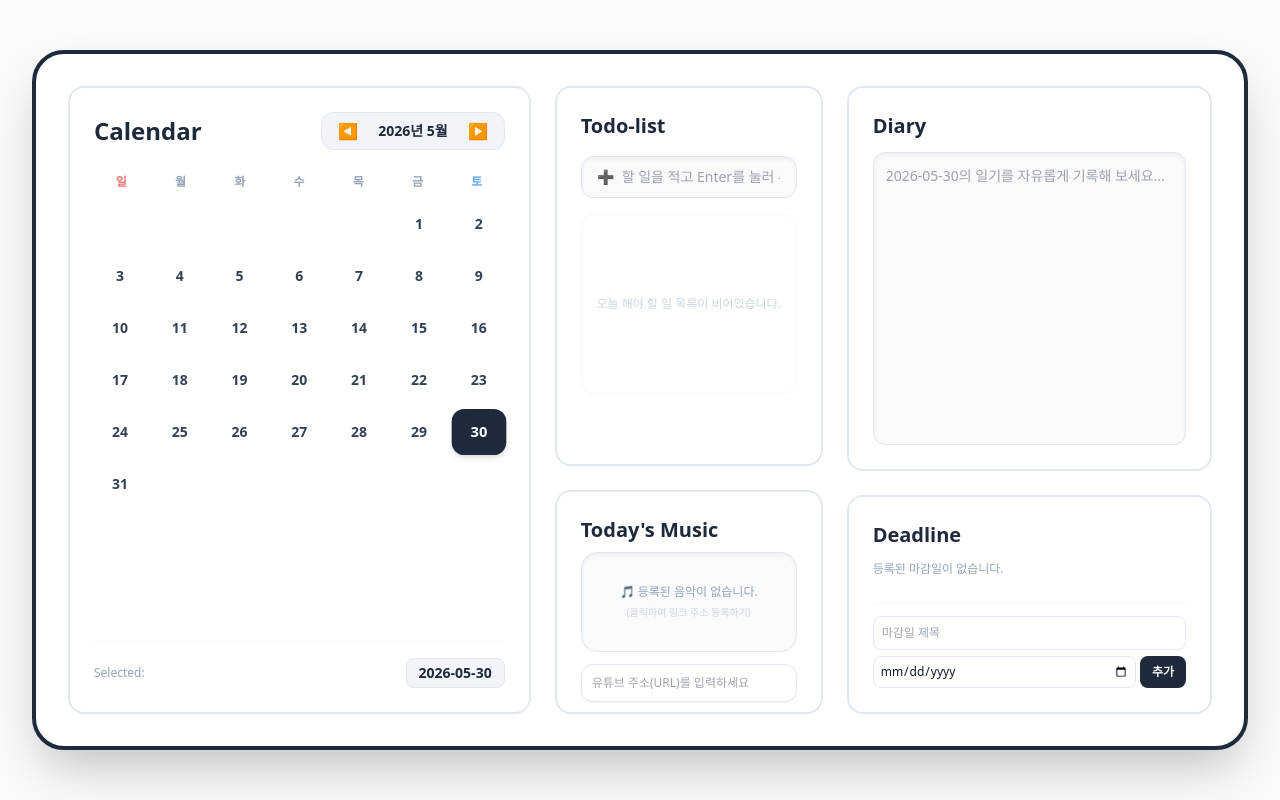
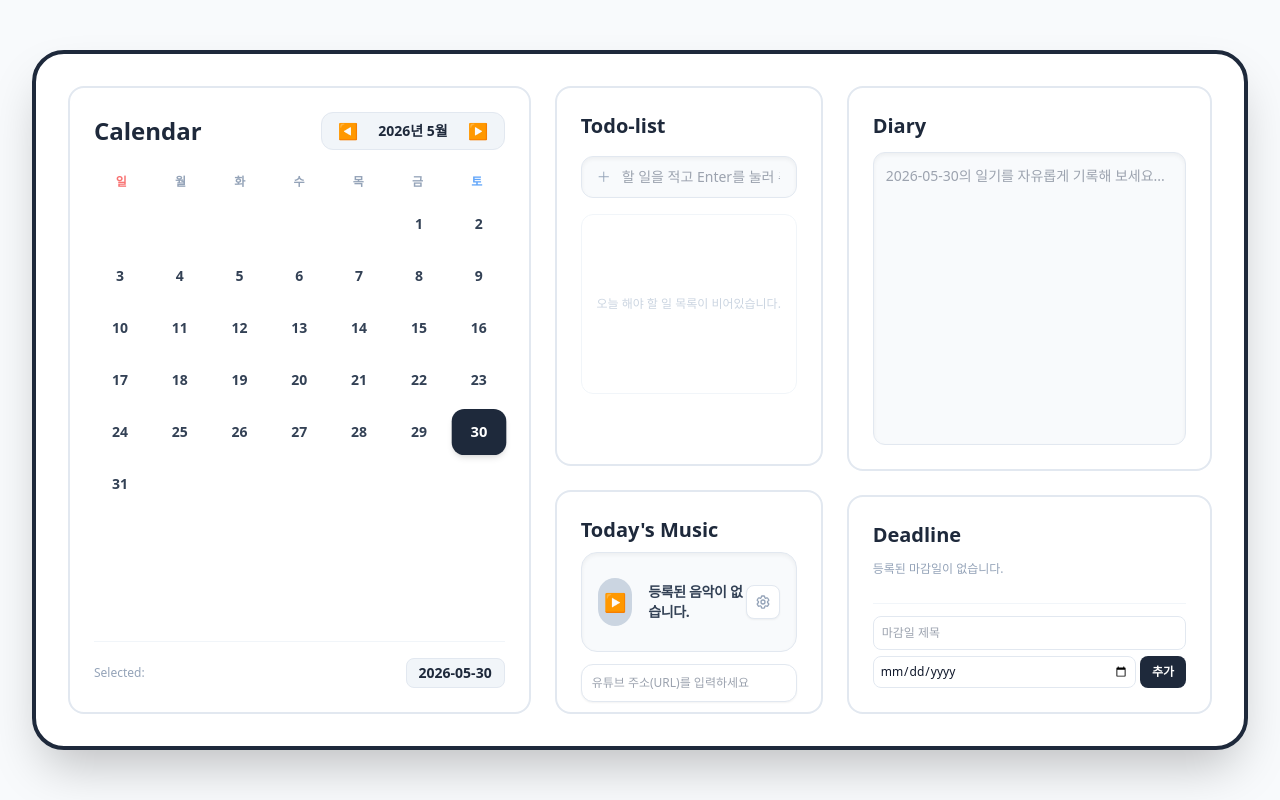
Before and after one commit to ch1030216/cs-assignment2, a Next.js app: page / in a window 1280 px wide. Built offline with nearby package versions, Linux system fonts and the light colour scheme.

Commit message:
fix: todo bug&music ui

```diff
--- a/src/app/components/MusicPlayer.jsx
+++ b/src/app/components/MusicPlayer.jsx
@@ -8,7 +8,6 @@ export default function MusicPlayer({ selectedDate, musicData, setMusicData }) {
   const [isPlaying, setIsPlaying] = useState(false);
   const iframeRef = useRef(null);
 
-  // 날짜가 바뀌면 재생 상태 초기화
   useEffect(() => {
     setIsPlaying(false);
   }, [selectedDate]);
@@ -40,19 +39,22 @@ export default function MusicPlayer({ selectedDate, musicData, setMusicData }) {
 
   const embedUrl = getYoutubeEmbedUrl(currentLink);
 
-  // 오디오 컨트롤을 위해 유튜브 iframe을 제어하는 함수
   const togglePlay = () => {
     if (!embedUrl || !iframeRef.current) return;
-
     const command = isPlaying ? '{"event":"command","func":"pauseVideo","args":[]}' : '{"event":"command","func":"playVideo","args":[]}';
     iframeRef.current.contentWindow.postMessage(command, "*");
     setIsPlaying(!isPlaying);
   };
 
+  // 링크 주소에서 비디오 ID나 핵심 문구만 추출하여 제목처럼 보여주는 함수
+  const getMusicTitle = () => {
+    if (!currentLink) return "등록된 음악이 없습니다.";
+    if (isPlaying) return "🎵 지정된 음악 재생 중";
+    return "⏱️ 음악 재생 대기 중";
+  };
+
   return (
     <div className="flex flex-col gap-3 w-full h-full justify-between relative">
-
-      {/* 실제 유튜브 화면은 크기를 0으로 만들어 소리만 나게 숨김 처리 */}
       {embedUrl && (
         <div className="w-0 h-0 absolute opacity-0 pointer-events-none">
           <iframe
@@ -63,57 +65,55 @@ export default function MusicPlayer({ selectedDate, musicData, setMusicData }) {
         </div>
       )}
 
-      {/* 메인 플레이어 카드 디자인 */}
       <div className="flex-1 bg-slate-50 border border-slate-200 rounded-2xl flex items-center justify-between p-4 shadow-inner min-h-[100px]">
-        {embedUrl ? (
         <div className="flex items-center justify-between w-full">
-            {/* 왼쪽: 재생 컨트롤 상태 및 음악 안내 */}
-            <div className="flex items-center gap-3">
+          <div className="flex items-center gap-4">
             <button
               onClick={togglePlay}
-                className={`w-12 h-12 rounded-full flex items-center justify-center text-white font-bold text-lg transition-transform active:scale-95 ${
-                  isPlaying ? "bg-red-500 hover:bg-red-600" : "bg-emerald-500 hover:bg-emerald-600"
+              disabled={!embedUrl}
+              className={`w-12 h-12 rounded-full flex items-center justify-center text-white font-bold text-lg transition-all active:scale-95 ${
+                !embedUrl
+                  ? "bg-slate-300 cursor-not-allowed"
+                  : isPlaying
+                    ? "bg-red-500 hover:bg-red-600 shadow-md"
+                    : "bg-emerald-500 hover:bg-emerald-600 shadow-md"
               }`}
             >
               {isPlaying ? "⏸" : "▶"}
             </button>
             <div className="flex flex-col">
-                <span className="text-sm font-bold text-slate-700">
-                  {isPlaying ? "오늘의 배경음악 재생 중" : "음악 대기 중"}
+              <span className="text-sm font-bold text-slate-700 tracking-tight">
+                {getMusicTitle()}
               </span>
-                <span className="text-xs text-slate-400">Audio Only Mode</span>
             </div>
           </div>
 
-            {/* 오른쪽: 주소창 토글 톱니바퀴 버튼 */}
+          {/* 깔끔한 모던 스타일 SVG 설정 톱니바퀴 아이콘 버튼 */}
           <button
             onClick={() => setShowInput(!showInput)}
-              className="text-slate-400 hover:text-slate-600 text-xl p-2 transition-colors"
+            className={`p-2 rounded-lg border transition-all ${
+              showInput
+                ? "bg-slate-800 text-white border-slate-800"
+                : "bg-white text-slate-400 hover:text-slate-600 border-slate-200 shadow-sm"
+            }`}
             title="링크 수정"
           >
-              ⚙️
+            <svg xmlns="http://www.w3.org/2000/svg" fill="none" viewBox="0 0 24 24" strokeWidth={2} stroke="currentColor" className="w-4 h-4">
+              <path strokeLinecap="round" strokeLinejoin="round" d="M9.594 3.94c.09-.542.56-.94 1.11-.94h2.593c.55 0 1.02.398 1.11.94l.213 1.281c.063.374.313.686.645.87.074.04.147.083.22.127.324.196.72.257 1.075.124l1.217-.456a1.125 1.125 0 0 1 1.37.49l1.296 2.247a1.125 1.125 0 0 1-.26 1.43l-1.003.767a1.123 1.123 0 0 0-.417 1.03c.004.074.006.148.006.222 0 .074-.002.148-.006.222a1.123 1.123 0 0 0 .417 1.03l1.003.767a1.125 1.125 0 0 1 .26 1.43l-1.296 2.247a1.125 1.125 0 0 1-1.37.49l-1.216-.456a1.125 1.125 0 0 0-1.075.124c-.073.044-.146.087-.22.128c-.332.183-.582.495-.645.869l-.213 1.28c-.09.543-.56.941-1.11.941h-2.594c-.55 0-1.02-.398-1.11-.94l-.213-1.281a1.125 1.125 0 0 0-.646-.87c-.074-.04-.147-.083-.22-.127a1.125 1.125 0 0 0-1.074-.124l-1.217.456a1.125 1.125 0 0 1-1.37-.49l-1.296-2.247a1.125 1.125 0 0 1 .26-1.43l1.003-.767a1.122 1.122 0 0 0 .417-1.03c-.004-.074-.006-.148-.006-.222 0-.074.002-.148.006-.222a1.122 1.122 0 0 0-.417-1.03l-1.003-.767a1.125 1.125 0 0 1-.26-1.43l1.296-2.247a1.125 1.125 0 0 1 1.37-.49l1.216.456c.356.133.751.072 1.076-.124.072-.041.146-.084.218-.128c.332-.183.582-.495.646-.869l.214-1.28Z" />
+              <path strokeLinecap="round" strokeLinejoin="round" d="M15 12a3 3 0 1 1-6 0 3 3 0 0 1 6 0Z" />
+            </svg>
           </button>
         </div>
-        ) : (
-          <div
-            onClick={() => setShowInput(true)}
-            className="w-full h-full flex flex-col items-center justify-center text-xs text-slate-400 font-medium cursor-pointer hover:bg-slate-100/50 rounded-xl transition-colors gap-1"
-          >
-            <span>🎵 등록된 음악이 없습니다.</span>
-            <span className="text-[10px] text-slate-300">(클릭하여 링크 주소 등록하기)</span>
-          </div>
-        )}
       </div>
 
-      {/* 숨겨져 있다가 조건 만족 시 아래에 스르륵 나타나는 주소 수정창 */}
       {(showInput || !embedUrl) && (
-        <div className="w-full animate-fadeIn">
+        <div className="w-full">
           <input
             type="text"
             value={currentLink}
             onChange={handleUrlChange}
             placeholder="유튜브 주소(URL)를 입력하세요"
-            className="w-full text-xs p-2.5 border border-slate-200 rounded-xl focus:outline-none focus:border-slate-400 bg-white font-medium text-slate-600 shadow-sm transition-colors"
+            className="w-full text-xs p-2.5 border border-slate-200 rounded-xl focus:outline-none focus:border-slate-400 bg-white font-medium text-slate-600 shadow-sm transition-all"
           />
         </div>
       )}
--- a/src/app/components/TodoList.jsx
+++ b/src/app/components/TodoList.jsx
@@ -3,12 +3,13 @@
 import { useState } from "react";
 
 export default function TodoList({ selectedDate, todoData, setTodoData }) {
-  // 해당 날짜의 할 일 목록 배열 배열 가져오기 (없으면 빈 배열)
   const items = todoData[selectedDate] || [];
   const [inputValue, setInputValue] = useState("");
 
-  // 새로운 할 일 리스트에 추가 (Enter 키 입력 시)
   const handleKeyDown = (e) => {
+    // ⭐️ 한글 입력 중 엔터를 칠 때 두 번 입력되는 버그를 완벽히 막아줍니다.
+    if (e.nativeEvent.isComposing) return;
+
     if (e.key === "Enter" && inputValue.trim() !== "") {
       e.preventDefault();
       const newItem = {
@@ -21,11 +22,10 @@ export default function TodoList({ selectedDate, todoData, setTodoData }) {
         ...todoData,
         [selectedDate]: [...items, newItem],
       });
-      setInputValue(""); // 입력창 초기화
+      setInputValue("");
     }
   };
 
-  // 체크박스 토글 함수
   const toggleComplete = (id) => {
     const updatedItems = items.map((item) =>
       item.id === id ? { ...item, completed: !item.completed } : item
@@ -36,7 +36,6 @@ export default function TodoList({ selectedDate, todoData, setTodoData }) {
     });
   };
 
-  // 할 일 개별 삭제 함수
   const deleteItem = (id) => {
     const updatedItems = items.filter((item) => item.id !== id);
     setTodoData({
@@ -47,9 +46,8 @@ export default function TodoList({ selectedDate, todoData, setTodoData }) {
 
   return (
     <div className="w-full flex flex-col gap-4">
-      {/* 새로운 투두 작성 입력창 */}
       <div className="relative flex items-center">
-        <span className="absolute left-4 text-slate-300 text-sm">➕</span>
+        <span className="absolute left-4 text-slate-400 text-sm">＋</span>
         <input
           type="text"
           value={inputValue}
@@ -60,8 +58,7 @@ export default function TodoList({ selectedDate, todoData, setTodoData }) {
         />
       </div>
 
-      {/* 생성된 체크박스 리스트 본체 영역 */}
-      <div className="w-full bg-white border border-slate-100 rounded-xl min-h-[180px] max-h-[260px] overflow-y-auto p-2 flex flex-col gap-1.5 custom-scrollbar">
+      <div className="w-full bg-white border border-slate-100 rounded-xl min-h-[180px] max-h-[260px] overflow-y-auto p-2 flex flex-col gap-1.5">
         {items.length === 0 ? (
           <div className="flex-1 flex items-center justify-center text-xs text-slate-300 py-12">
             오늘 해야 할 일 목록이 비어있습니다.
@@ -72,7 +69,6 @@ export default function TodoList({ selectedDate, todoData, setTodoData }) {
               key={item.id}
               className="flex items-center justify-between p-2.5 hover:bg-slate-50 rounded-lg group transition-colors"
             >
-              {/* 왼쪽: 체크박스 아이콘 및 텍스트 조합 */}
               <div
                 onClick={() => toggleComplete(item.id)}
                 className="flex items-center gap-3 cursor-pointer flex-1"
@@ -97,7 +93,6 @@ export default function TodoList({ selectedDate, todoData, setTodoData }) {
                 </span>
               </div>
 
-              {/* 오른쪽: 마우스를 올렸을 때만 수줍게 노출되는 개별 삭제(X) 버튼 */}
               <button
                 onClick={() => deleteItem(item.id)}
                 className="text-slate-300 hover:text-red-500 text-xs px-2 opacity-0 group-hover:opacity-100 transition-opacity"
```
Lines whose indentation alone changed are shown as unchanged.
